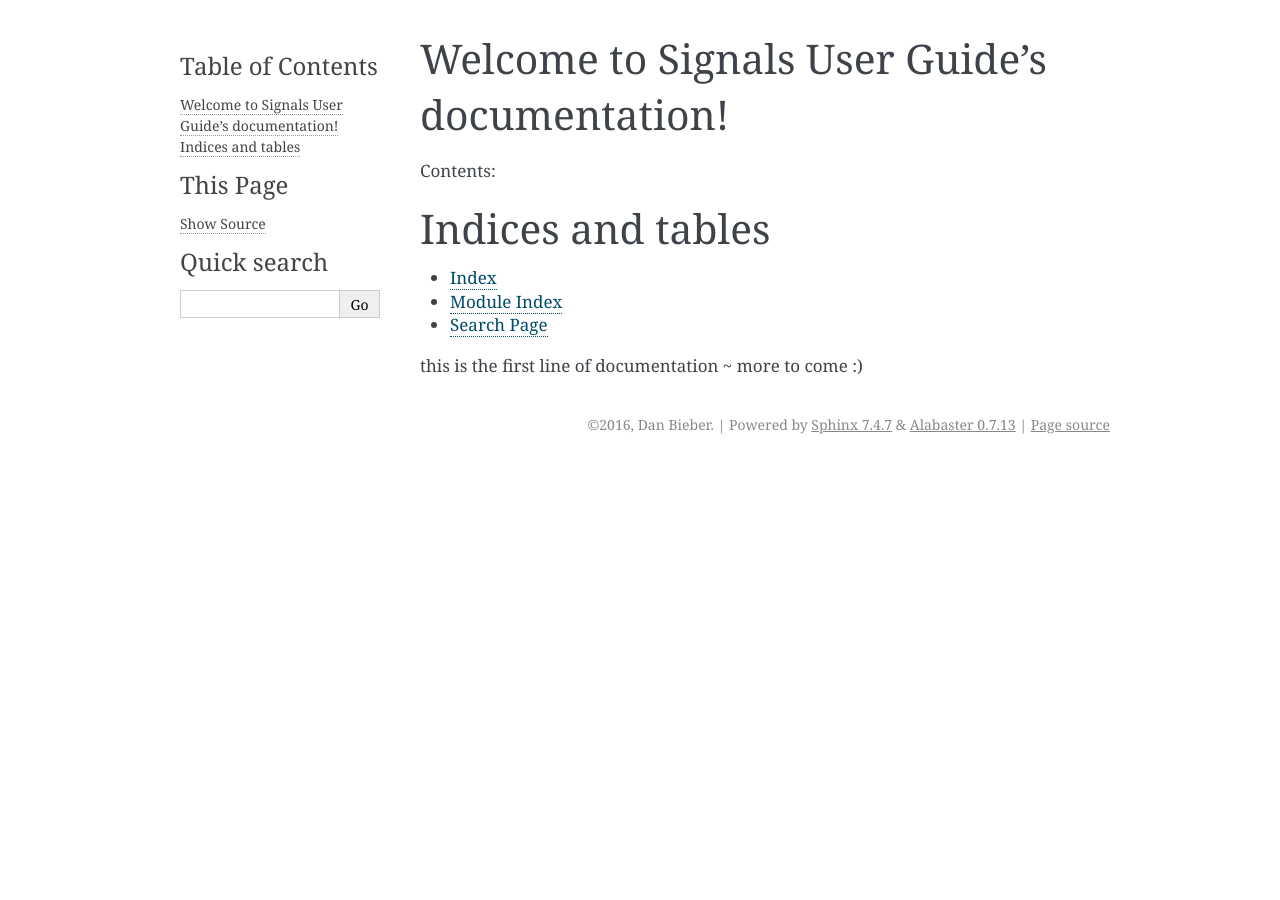
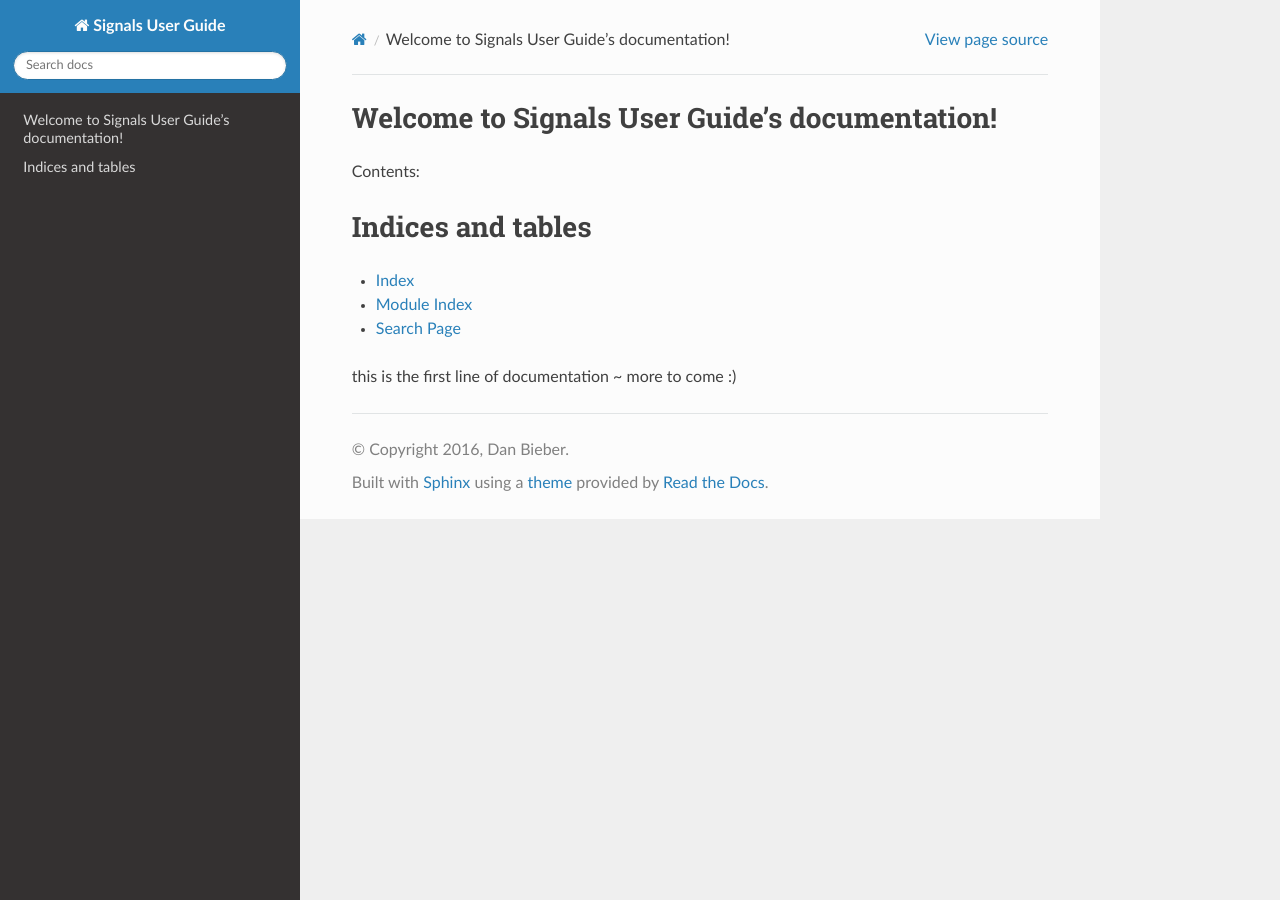
Before and after one commit to djbieber/stratifyd-user-guide, a Sphinx documentation site: the page built from docs/source/index.rst, in a window 1280 px wide. Built offline with Sphinx 7.4.7 and the Read the Docs theme 2.0.0, drawn with Linux system fonts in a browser that asks for light colours.

Commit message:
second commit - adding a new template

```diff
--- a/docs/source/conf.py
+++ b/docs/source/conf.py
@@ -14,6 +14,7 @@
 
 import sys
 import os
+import sphinx_rtd_theme
 
 # If extensions (or modules to document with autodoc) are in another directory,
 # add these directories to sys.path here. If the directory is relative to the
@@ -109,15 +110,19 @@ todo_include_todos = True
 
 # The theme to use for HTML and HTML Help pages.  See the documentation for
 # a list of builtin themes.
-html_theme = 'alabaster'
+html_theme = 'sphinx_rtd_theme'
 
 # Theme options are theme-specific and customize the look and feel of a theme
 # further.  For a list of options available for each theme, see the
 # documentation.
-#html_theme_options = {}
+html_theme_options = {
+	'collapse_navigation': False,
+	'display_version': False,
+	'navigation_depth': 3,
+}
 
 # Add any paths that contain custom themes here, relative to this directory.
-#html_theme_path = []
+html_theme_path = ["_themes",]
 
 # The name for this set of Sphinx documents.  If None, it defaults to
 # "<project> v<release> documentation".
@@ -224,7 +229,7 @@ latex_elements = {
 #  author, documentclass [howto, manual, or own class]).
 latex_documents = [
     (master_doc, 'SignalsUserGuide.tex', u'Signals User Guide Documentation',
-     u'Dan Bieber', 'manual'),
+     u'Stratifyd, Inc.', 'manual'),
 ]
 
 # The name of an image file (relative to this directory) to place at the top of
```
